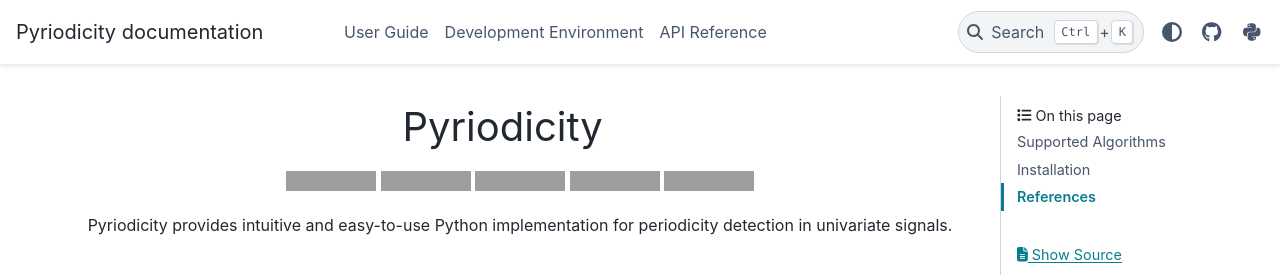
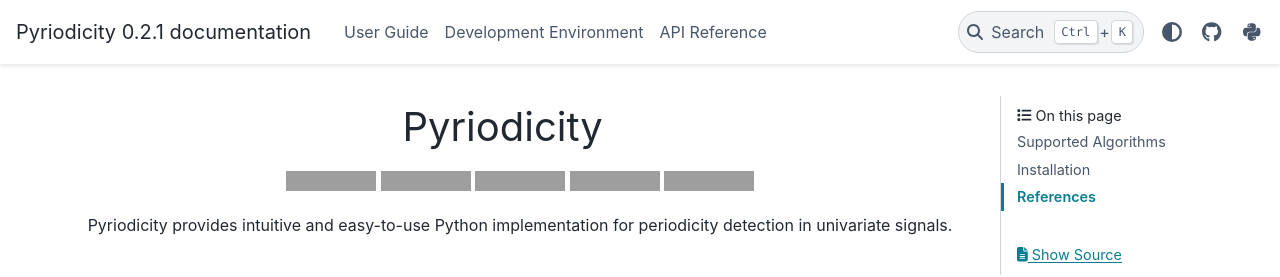
Before and after one commit to iskandergaba/pyriodicity, a Sphinx documentation site: the page built from docs/index.rst, in a window 1280 px wide. Shown: the top 277 px of the page. Built offline with Sphinx 7.4.7 and the PyData theme 0.15.4, drawn with Linux system fonts in a browser that asks for light colours; part of the change alters nothing that is shown; grey boxes are pictures that could not be loaded.

```diff
--- a/docs/conf.py
+++ b/docs/conf.py
@@ -1,3 +1,4 @@
+import importlib.metadata as metadata
 import os
 import sys
 
@@ -14,6 +15,7 @@ sys.path.insert(0, os.path.abspath(".."))
 project = "Pyriodicity"
 copyright = "%Y, Iskander Gaba"
 author = "Iskander Gaba"
+release = metadata.version("pyriodicity")
 
 # -- General configuration ---------------------------------------------------
 # https://www.sphinx-doc.org/en/master/usage/configuration.html#general-configuration
```
